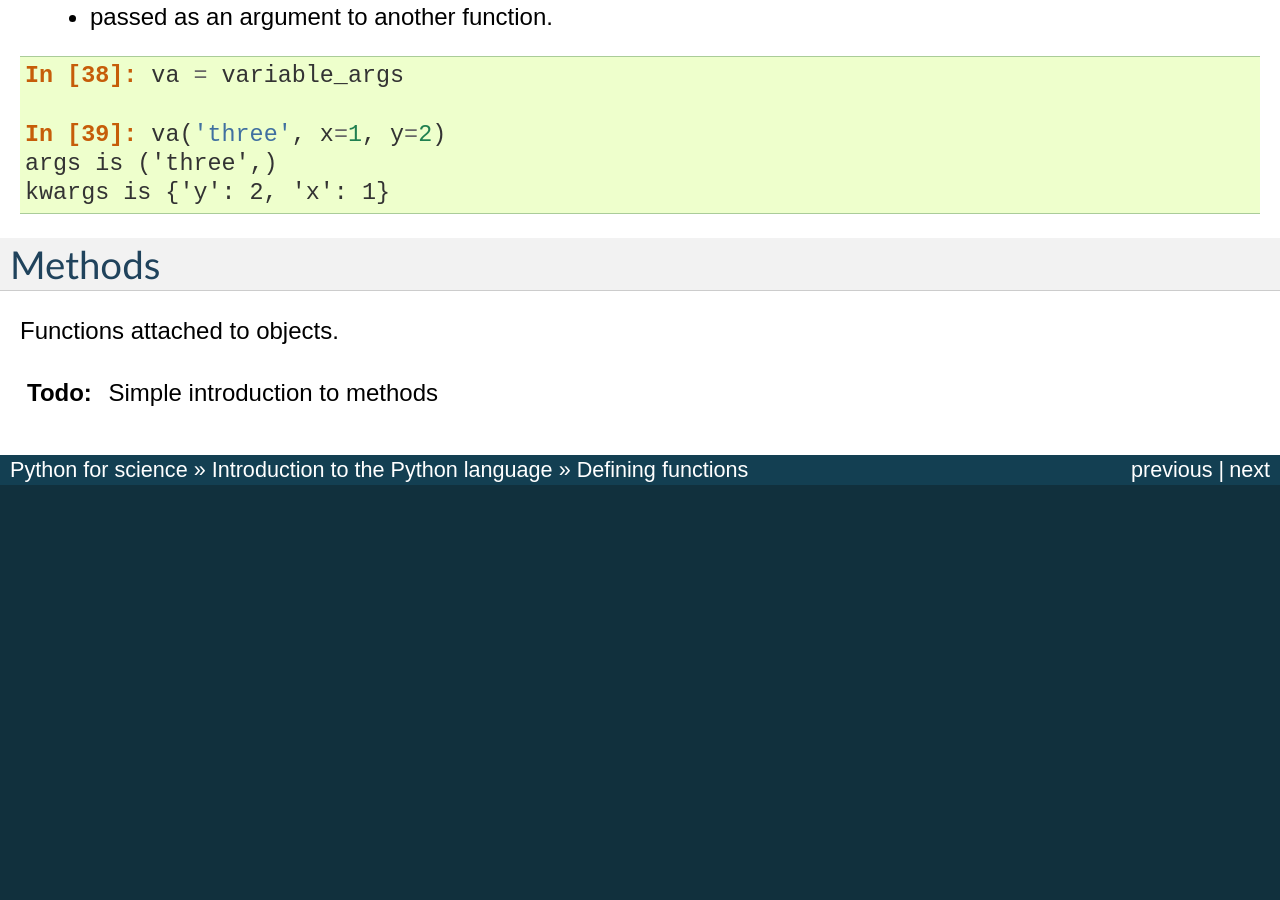
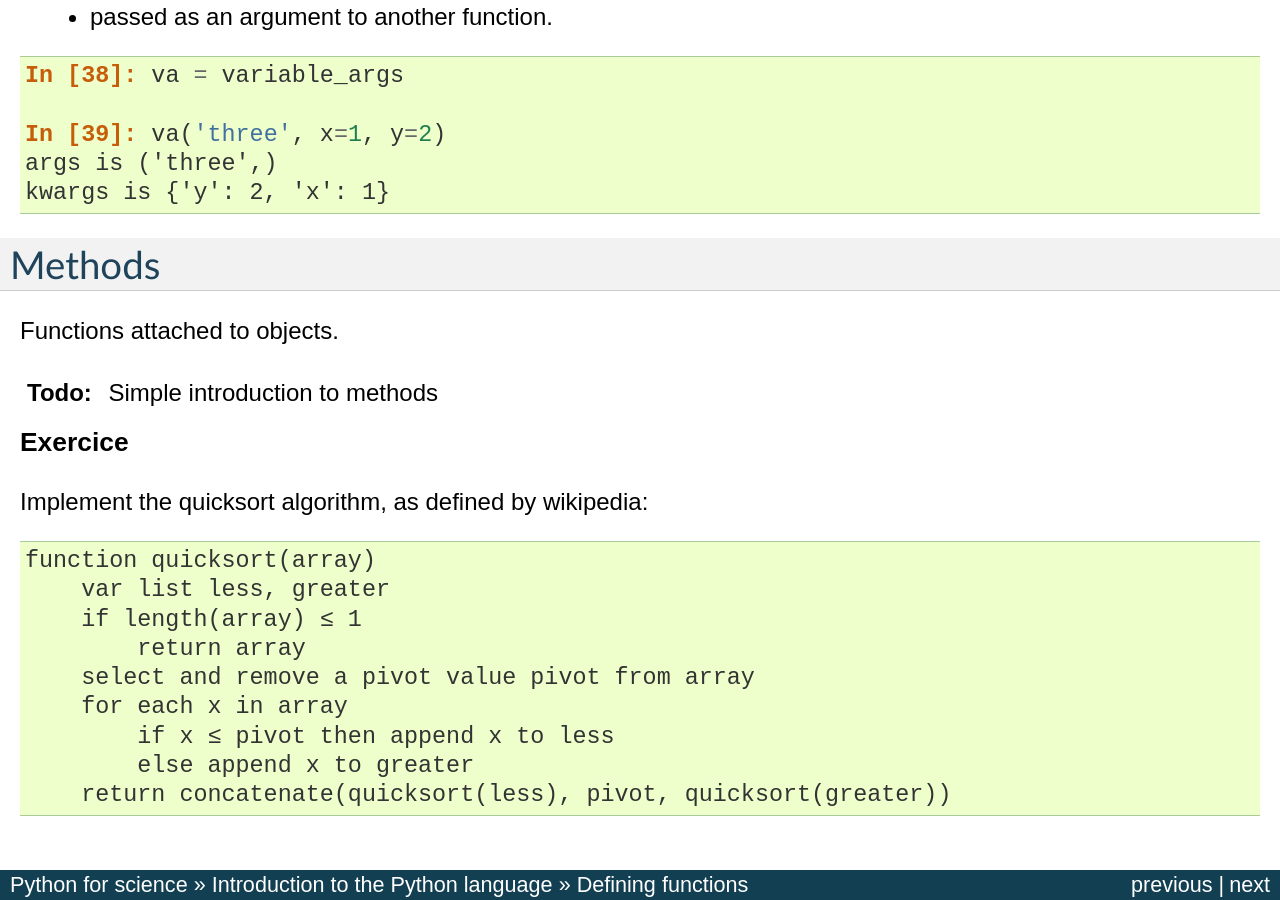
Before and after one commit to GaelVaroquaux/scipy-tutorials, a Sphinx documentation site: the page built from source/functions.rst, in a window 1280 px wide and 900 px high, scrolled down 6686 px. Built offline with Sphinx 7.4.7, drawn with Linux system fonts in a browser that asks for light colours; before the commit the page ends 7171 px from its top, so only the background shows below that.

Commit message:
MISC: Add an excercice, and IPython's magic 'who'.

```diff
--- a/source/functions.rst
+++ b/source/functions.rst
@@ -273,3 +273,17 @@ Methods
 Functions attached to objects.
 
 .. todo::  Simple introduction to methods
+
+.. topic:: Exercice
+
+    Implement the quicksort algorithm, as defined by wikipedia::
+
+	function quicksort(array)
+	    var list less, greater
+	    if length(array) ≤ 1
+		return array
+	    select and remove a pivot value pivot from array
+	    for each x in array
+		if x ≤ pivot then append x to less
+		else append x to greater
+	    return concatenate(quicksort(less), pivot, quicksort(greater))
--- a/source/workflow.rst
+++ b/source/workflow.rst
@@ -56,6 +56,11 @@ Run it in ipython and explore the resulting variables:
     In [4]: s
     Out[4]: 'Hello word'
 
+    In [5]: %whos
+    Variable   Type    Data/Info
+    ----------------------------
+    s          str     Hello word
+
 ____
 
 .. note:: **From a script to functions**
```
